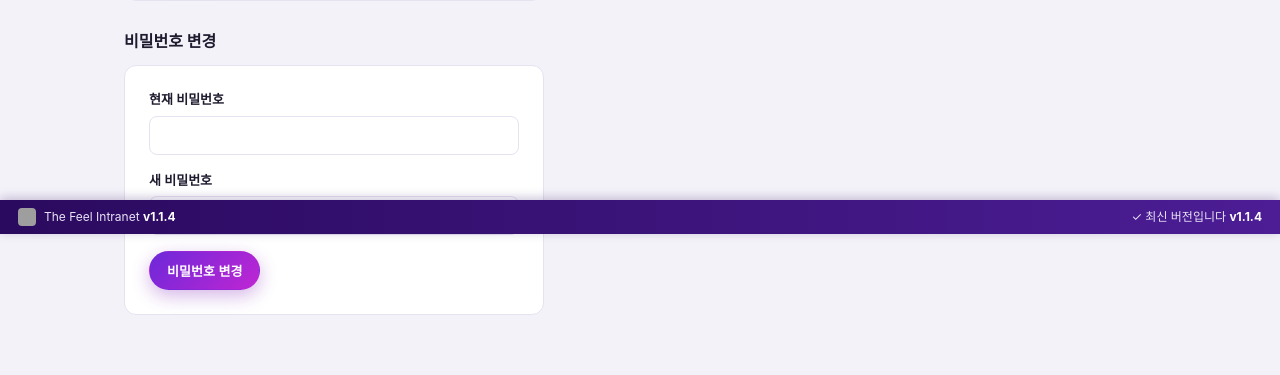
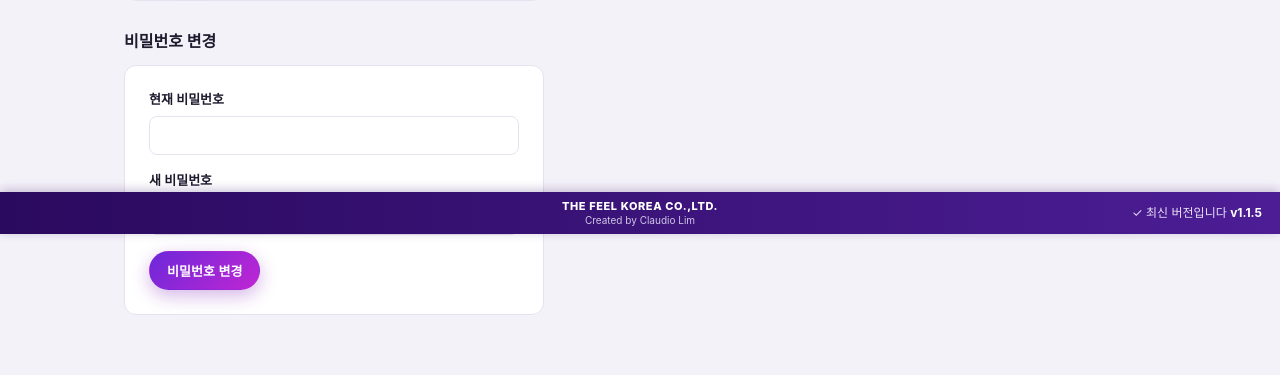
Before and after one commit to Claudio-sys11/thefeel-intranet, a Flask app: page /account in a window 1280 px wide. Shown: the part 566-941 px from the top of the page. Run offline with Flask 3, Linux system fonts and the light colour scheme; the visitor is signed in with stand-in values (Sample User, id 1); data comes from the database, SQL or seed files in the repository; data that the repository does not hold is empty; grey boxes are pictures that could not be loaded.

Commit message:
v1.1.5 - 하단 상태바 재배치(좌측 버전 제거, 가운데 회사/제작자, 우측 버전)
- 좌측 하단 버전 표시 제거
- 가운데: THE FEEL KOREA CO.,LTD. + Created by Claudio Lim
- 우측: 버전/업데이트 상태만 표시

Co-Authored-By: Claude Opus 4.8 <noreply@anthropic.com>

```diff
--- a/static/style.css
+++ b/static/style.css
@@ -210,15 +210,16 @@ table.list tr.inactive{opacity:.5}
 .new{color:var(--primary)}
 
 /* bottom status bar (main 영역은 이미 하단 60px 패딩이 있어 가려지지 않음) */
-.statusbar{position:fixed;left:0;right:0;bottom:0;height:34px;z-index:30;
-  display:flex;align-items:center;justify-content:space-between;gap:14px;padding:0 18px;
+.statusbar{position:fixed;left:0;right:0;bottom:0;height:42px;z-index:30;
+  display:flex;align-items:center;gap:14px;padding:0 18px;
   background:linear-gradient(90deg,var(--brand),var(--primary-d));color:#e9e3f7;font-size:12px;
   box-shadow:0 -2px 10px rgba(42,10,94,.25)}
 .statusbar.has-update{background:linear-gradient(90deg,#7c1d6b,#c026d3)}
-.sb-left{display:flex;align-items:center;gap:8px}
-.sb-logo{width:18px;height:18px;border-radius:4px}
-.sb-left b{color:#fff;font-weight:700}
-.sb-right{display:flex;align-items:center;gap:10px}
+.sb-left{flex:1}
+.sb-center{flex:0 0 auto;text-align:center;line-height:1.25}
+.sb-company{font-size:11px;font-weight:800;color:#fff;letter-spacing:.6px}
+.sb-credit{font-size:10px;color:#cfc6e6}
+.sb-right{flex:1;display:flex;align-items:center;justify-content:flex-end;gap:10px}
 .sb-msg b{color:#fff}
 .sb-btn{border:0;border-radius:999px;padding:4px 14px;font-size:12px;font-weight:800;cursor:pointer;
   background:#fff;color:#7c1d6b}
--- a/templates/base.html
+++ b/templates/base.html
@@ -43,9 +43,10 @@
 
 {% if current_user %}
 <footer class="statusbar" id="statusbar">
-  <div class="sb-left">
-    <img src="{{ url_for('static', filename='logo.svg') }}" alt="" class="sb-logo">
-    <span>The Feel Intranet <b>v{{ APP_VERSION }}</b></span>
+  <div class="sb-left"></div>
+  <div class="sb-center">
+    <div class="sb-company">THE FEEL KOREA CO.,LTD.</div>
+    <div class="sb-credit">Created by Claudio Lim</div>
   </div>
   <div class="sb-right" id="sb-right">
     <span class="sb-msg" id="sb-msg">최신 버전 확인 중…</span>
--- a/version.py
+++ b/version.py
@@ -1,6 +1,6 @@
 # -*- coding: utf-8 -*-
 """버전 및 배포 정보 (릴리스마다 __version__ 만 올리면 됨)"""
-__version__ = "1.1.4"
+__version__ = "1.1.5"
 GITHUB_OWNER = "Claudio-sys11"
 GITHUB_REPO = "thefeel-intranet"
 # 릴리스 자산(설치파일) 이름 패턴 (실제 파일명에는 버전이 붙음: ...-1.0.2.exe)
```
Also changed, not shown: 1 other file.
